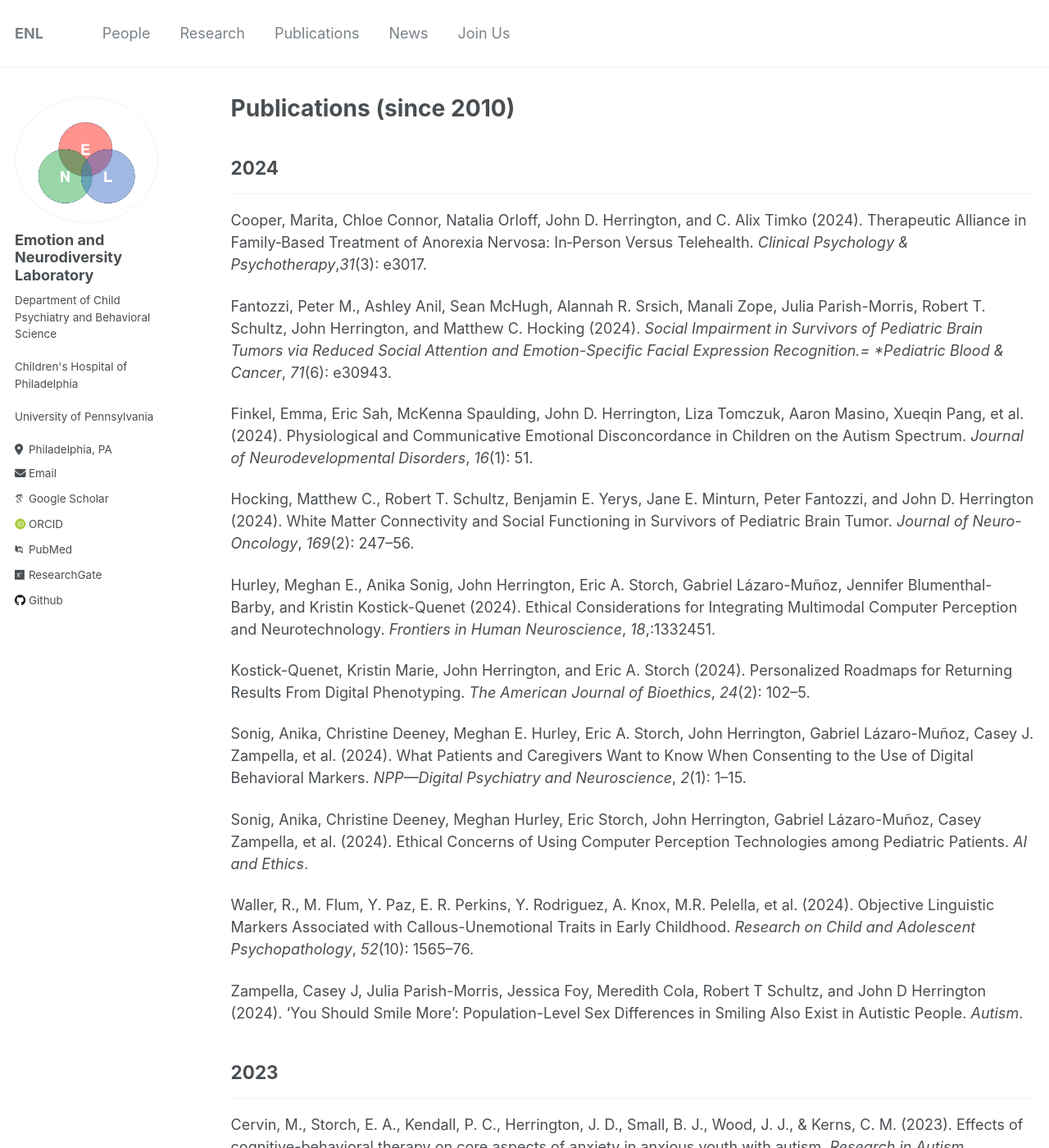
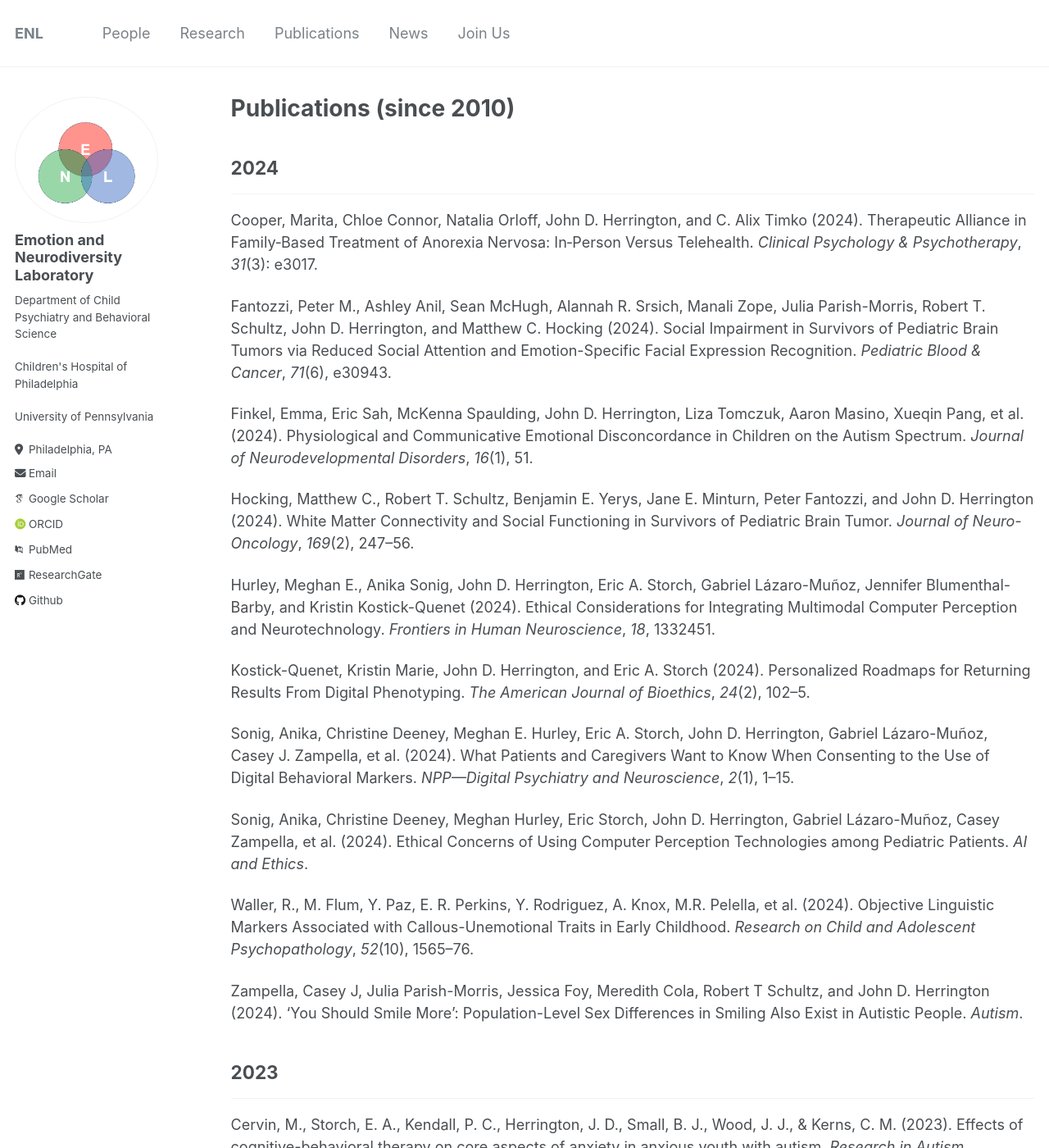
Before and after one commit to emotionneurodiversitylab/emotionneurodiversitylab.github.io, a Jekyll site: the page built from _pages/publications.md, in a window 1280 px wide and 1400 px high. Shown: the whole window at 82% size. Built offline with Jekyll 4.4.1, drawn with Linux system fonts in a browser that asks for light colours; some web fonts are replaced.

```diff
--- a/_pages/publications.md
+++ b/_pages/publications.md
@@ -8,25 +8,25 @@ author_profile: true
 2024
 ---
 ---
-Cooper, Marita, Chloe Connor, Natalia Orloff, John D. Herrington, and C. Alix Timko (2024). Therapeutic Alliance in Family‐Based Treatment of Anorexia Nervosa: In‐Person Versus Telehealth. *Clinical Psychology & Psychotherapy*,*31*(3): e3017.
+Cooper, Marita, Chloe Connor, Natalia Orloff, John D. Herrington, and C. Alix Timko (2024). Therapeutic Alliance in Family‐Based Treatment of Anorexia Nervosa: In‐Person Versus Telehealth. *Clinical Psychology & Psychotherapy*, *31*(3): e3017.
 
-Fantozzi, Peter M., Ashley Anil, Sean McHugh, Alannah R. Srsich, Manali Zope, Julia Parish-Morris, Robert T. Schultz, John Herrington, and Matthew C. Hocking (2024). *Social Impairment in Survivors of Pediatric Brain Tumors via Reduced Social Attention and Emotion-Specific Facial Expression Recognition.= *Pediatric Blood & Cancer*, *71*(6): e30943.
+Fantozzi, Peter M., Ashley Anil, Sean McHugh, Alannah R. Srsich, Manali Zope, Julia Parish-Morris, Robert T. Schultz, John D. Herrington, and Matthew C. Hocking (2024). Social Impairment in Survivors of Pediatric Brain Tumors via Reduced Social Attention and Emotion-Specific Facial Expression Recognition. *Pediatric Blood & Cancer*, *71*(6), e30943.
 
-Finkel, Emma, Eric Sah, McKenna Spaulding, John D. Herrington, Liza Tomczuk, Aaron Masino, Xueqin Pang, et al. (2024). Physiological and Communicative Emotional Disconcordance in Children on the Autism Spectrum. *Journal of Neurodevelopmental Disorders*, *16*(1): 51.
+Finkel, Emma, Eric Sah, McKenna Spaulding, John D. Herrington, Liza Tomczuk, Aaron Masino, Xueqin Pang, et al. (2024). Physiological and Communicative Emotional Disconcordance in Children on the Autism Spectrum. *Journal of Neurodevelopmental Disorders*, *16*(1), 51.
 
-Hocking, Matthew C., Robert T. Schultz, Benjamin E. Yerys, Jane E. Minturn, Peter Fantozzi, and John D. Herrington (2024). White Matter Connectivity and Social Functioning in Survivors of Pediatric Brain Tumor. *Journal of Neuro-Oncology*, *169*(2): 247–56.
+Hocking, Matthew C., Robert T. Schultz, Benjamin E. Yerys, Jane E. Minturn, Peter Fantozzi, and John D. Herrington (2024). White Matter Connectivity and Social Functioning in Survivors of Pediatric Brain Tumor. *Journal of Neuro-Oncology*, *169*(2), 247–56.
 
-Hurley, Meghan E., Anika Sonig, John Herrington, Eric A. Storch, Gabriel Lázaro-Muñoz, Jennifer Blumenthal-Barby, and Kristin Kostick-Quenet (2024). Ethical Considerations for Integrating Multimodal Computer Perception and Neurotechnology. *Frontiers in Human Neuroscience*, *18*,:1332451.
+Hurley, Meghan E., Anika Sonig, John D. Herrington, Eric A. Storch, Gabriel Lázaro-Muñoz, Jennifer Blumenthal-Barby, and Kristin Kostick-Quenet (2024). Ethical Considerations for Integrating Multimodal Computer Perception and Neurotechnology. *Frontiers in Human Neuroscience*, *18*, 1332451.
 
-Kostick-Quenet, Kristin Marie, John Herrington, and Eric A. Storch (2024). Personalized Roadmaps for Returning Results From Digital Phenotyping. *The American Journal of Bioethics*, *24*(2): 102–5.
+Kostick-Quenet, Kristin Marie, John D. Herrington, and Eric A. Storch (2024). Personalized Roadmaps for Returning Results From Digital Phenotyping. *The American Journal of Bioethics*, *24*(2), 102–5.
 
-Sonig, Anika, Christine Deeney, Meghan E. Hurley, Eric A. Storch, John Herrington, Gabriel Lázaro-Muñoz, Casey J. Zampella, et al. (2024). What Patients and Caregivers Want to Know When Consenting to the Use of Digital Behavioral Markers. *NPP—Digital Psychiatry and Neuroscience*, *2*(1): 1–15.
+Sonig, Anika, Christine Deeney, Meghan E. Hurley, Eric A. Storch, John D. Herrington, Gabriel Lázaro-Muñoz, Casey J. Zampella, et al. (2024). What Patients and Caregivers Want to Know When Consenting to the Use of Digital Behavioral Markers. *NPP—Digital Psychiatry and Neuroscience*, *2*(1), 1–15.
 
-Sonig, Anika, Christine Deeney, Meghan Hurley, Eric Storch, John Herrington, Gabriel Lázaro-Muñoz, Casey Zampella, et al. (2024). Ethical Concerns of Using Computer Perception Technologies among Pediatric Patients. *AI and Ethics*.
+Sonig, Anika, Christine Deeney, Meghan Hurley, Eric Storch, John D. Herrington, Gabriel Lázaro-Muñoz, Casey Zampella, et al. (2024). Ethical Concerns of Using Computer Perception Technologies among Pediatric Patients. *AI and Ethics*.
 
-Waller, R., M. Flum, Y. Paz, E. R. Perkins, Y. Rodriguez, A. Knox, M.R. Pelella, et al. (2024). Objective Linguistic Markers Associated with Callous-Unemotional Traits in Early Childhood. *Research on Child and Adolescent Psychopathology*, *52*(10): 1565–76.
+Waller, R., M. Flum, Y. Paz, E. R. Perkins, Y. Rodriguez, A. Knox, M.R. Pelella, et al. (2024). Objective Linguistic Markers Associated with Callous-Unemotional Traits in Early Childhood. *Research on Child and Adolescent Psychopathology*, *52*(10), 1565–76.
 
-Zampella, Casey J, Julia Parish-Morris, Jessica Foy, Meredith Cola, Robert T Schultz, and John D Herrington (2024). ‘You Should Smile More’: Population-Level Sex Differences in Smiling Also Exist in Autistic People. *Autism*.
+Zampella, Casey J, Julia Parish-Morris, Jessica Foy, Meredith Cola, Robert T Schultz, and John D. Herrington (2024). ‘You Should Smile More’: Population-Level Sex Differences in Smiling Also Exist in Autistic People. *Autism*.
 
 2023
 ---
```
